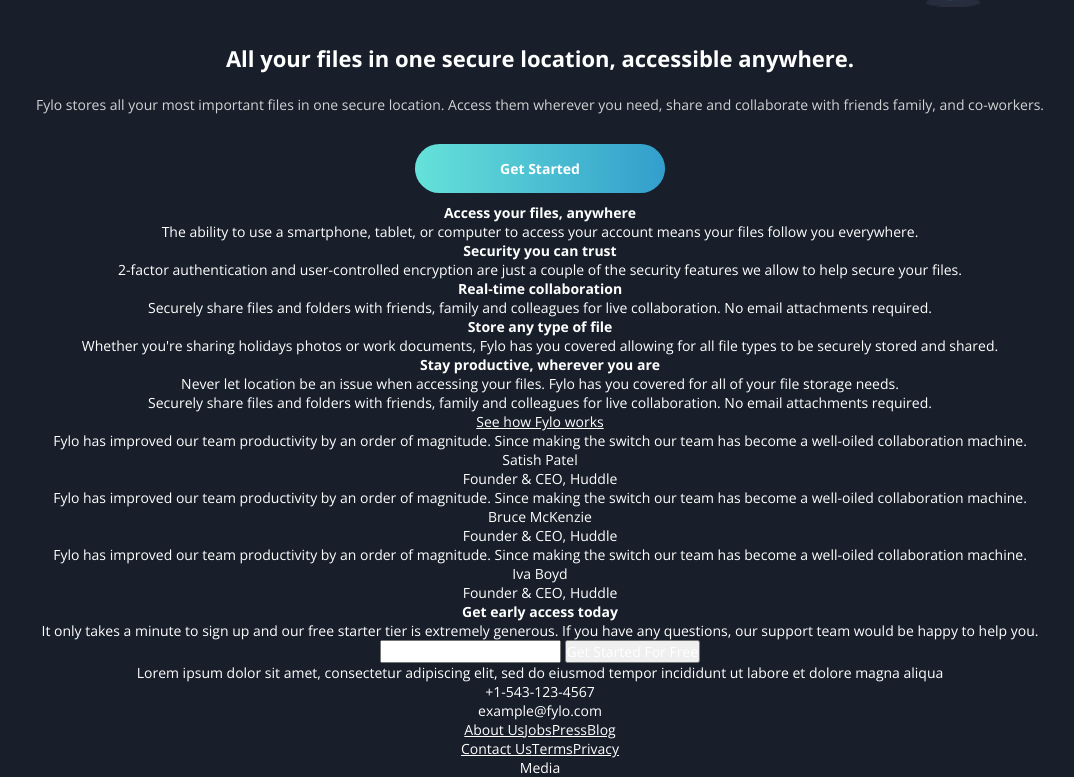
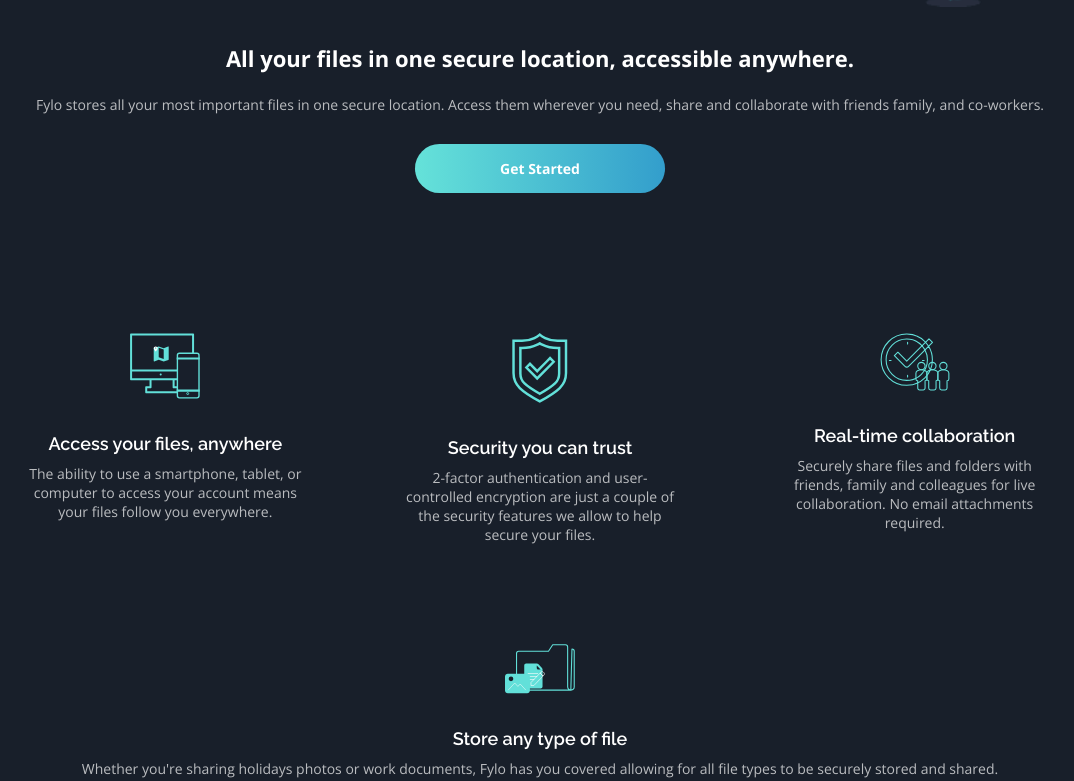
Before and after one commit to aVantaci/4-fylo-dark-theme-landing-page-master, a plain HTML site: page index.html in a window 1280 px wide. Shown: the part 845-1626 px from the top of the page, without its empty margins (100-1174 px from the left). Drawn offline with nearby package versions, Linux system fonts and the light colour scheme.

Commit message:
sass - main > faeuters

```diff
--- a/index.html
+++ b/index.html
@@ -35,24 +35,28 @@
     <main>
       <div class="feauters">
         <div class="one">
+          <img src="./images/icon-access-anywhere.svg" alt="">
           <h4>Access your files, anywhere</h4>
           <p> The ability to use a smartphone, tablet, or computer to access your account means your
             files follow you everywhere.</p>
         </div>
 
         <div class="two">
+          <img src="./images/icon-security.svg" alt="">
           <h4>Security you can trust</h4>
           <p>2-factor authentication and user-controlled encryption are just a couple of the security
             features we allow to help secure your files.</p>
         </div>
 
         <div class="three">
+          <img src="./images/icon-collaboration.svg" alt="">
           <h4>Real-time collaboration</h4>
           <p>Securely share files and folders with friends, family and colleagues for live collaboration.
             No email attachments required.</p>
         </div>
 
         <div class="four">
+          <img src="./images/icon-any-file.svg" alt="">
           <h4> Store any type of file</h4>
           <p>Whether you're sharing holidays photos or work documents, Fylo has you covered allowing for all
             file types to be securely stored and shared.</p>
--- a/sass/_variables.sass
+++ b/sass/_variables.sass
@@ -20,7 +20,5 @@ $colorWhite: hsl(0, 0%, 100%)
 // FONTS
 
 $fontSizeBody: 14px
-$fontWeight1: 400
-$fontWeight2: 700
 
-@import url('https://fonts.googleapis.com/css2?family=Open+Sans:wght@400;700&family=Raleway:wght@400;700&display=swap')
+@import url('https://fonts.googleapis.com/css2?family=Open+Sans:wght@400;700&family=Raleway:wght@400;600&display=swap')
--- a/sass/style.sass
+++ b/sass/style.sass
@@ -1,4 +1,4 @@
-@import '_variables'
+@import '_variables.sass'
 @mixin button
     background: linear-gradient(90deg,$colorCyan, $colorBlue)
     border: none
@@ -6,7 +6,7 @@
     width: 250px
     border-radius: 30px
     cursor: pointer
-    font-weight: $fontWeight2
+    font-weight: 700
     margin: 10px 0
 
 *
@@ -31,7 +31,7 @@ nav
         opacity: 70%
         font-size: 12px
         &:nth-of-type(2)
-            padding: 0 20px
+            margin: 0 20px
 div.content
     text-align: center
     width: 80%
@@ -51,7 +51,27 @@ header
         font-size: 22px
         line-height: 34px
     p
-        padding: 20px 0
-        opacity: 80%
+        margin: 20px 0
+        opacity: 70%
     button
         @include button
+main
+    div.feauters
+        display: flex
+        flex-wrap: wrap
+        margin: 130px 0
+        gap: 100px
+        div
+            flex: 1 1 230px
+            &.two
+                img
+                    height: 70px
+                    width: auto
+            img
+                width: 70px
+            h4
+                font-size: 18px
+                font-family: 'Raleway', sans-serif
+                margin: 30px 0 10px
+            p
+                opacity: 70%
```
Also changed, not shown: css/style.css, 1 other file.
